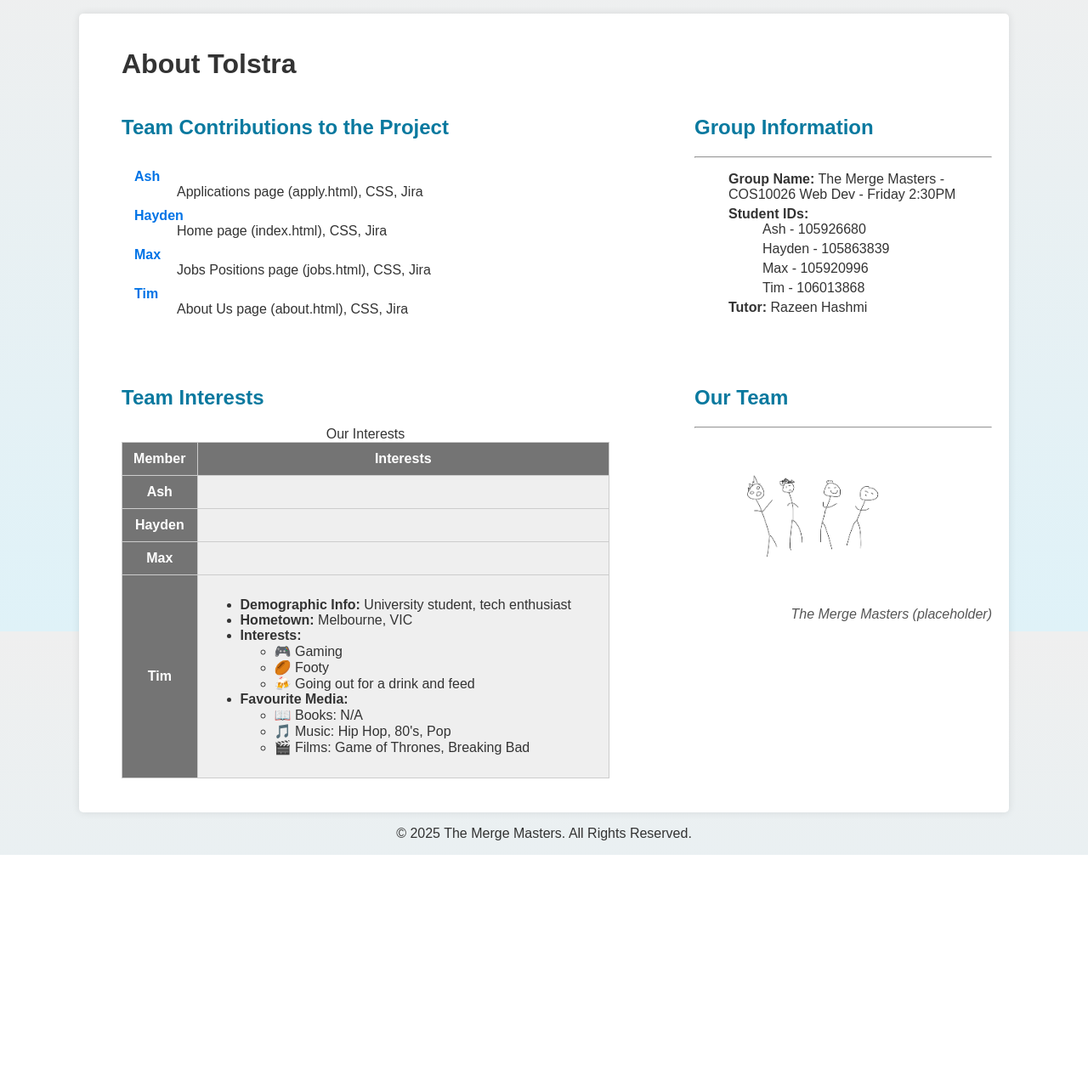
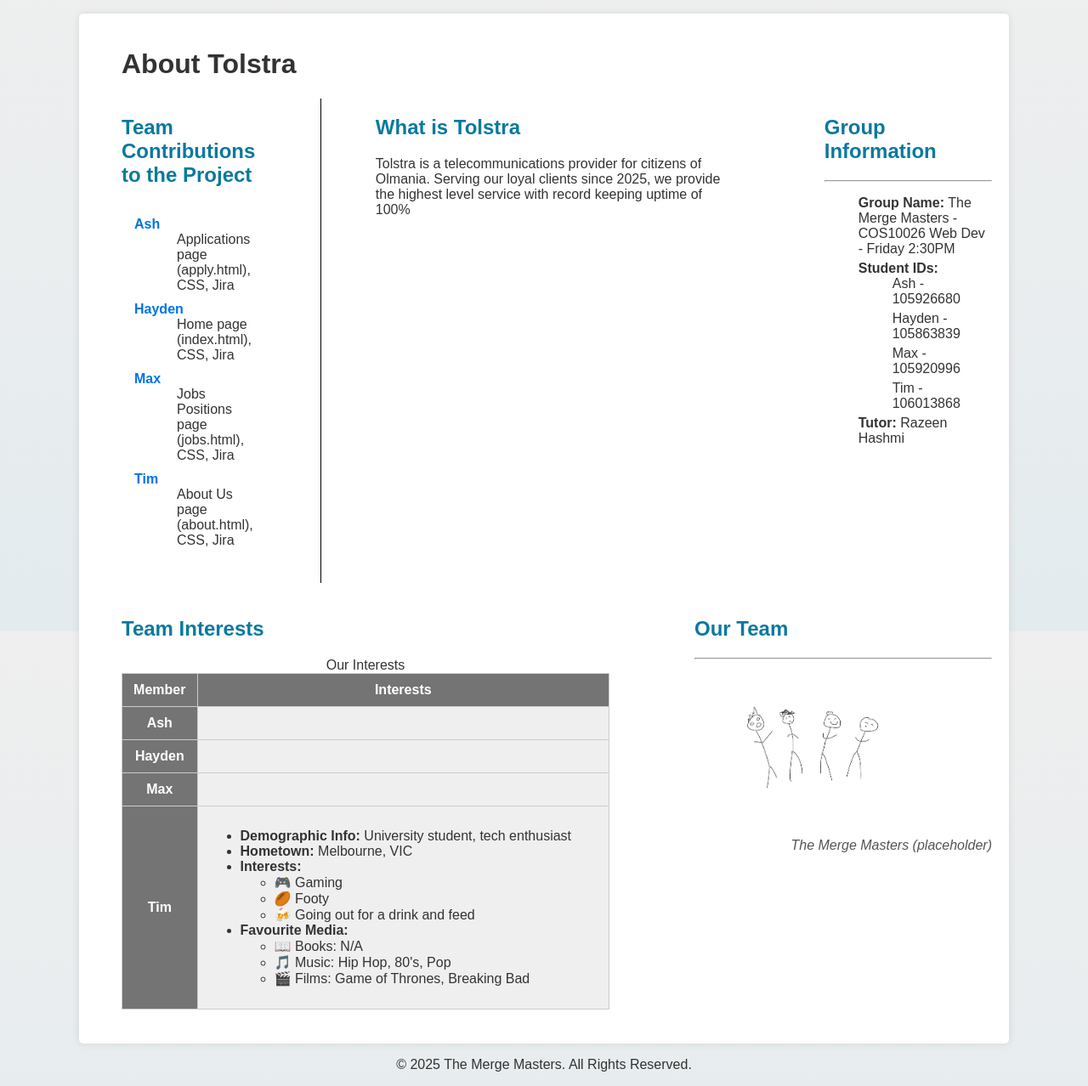
Before and after one commit to AshKmo/cos10026-part2, a PHP site: page /about.html in a window 1280 px wide. Shown: the part 57-1335 px from the top of the page at 85% size. Before the commit the page ends 1063 px from the top, so only its background shows below. Run offline with PHP 8.4, Linux system fonts and the light colour scheme.

Commit message:
Added company summary

```diff
--- a/about.html
+++ b/about.html
@@ -58,6 +58,14 @@
 						<dt>Tim</dt>
 						<dd>About Us page &#40;about.html&#41;, CSS, Jira</dd>
 					</dl>
+				</section>
+
+				<section id="company-summary">
+					<h2>What is Tolstra</h2>
+					<p>
+						Tolstra is a telecommunications provider for citizens of Olmania. Serving our loyal clients since 2025, we provide the highest level
+						service with record keeping uptime of 100%
+					</p>
 				</section>
 
 				<aside id="group-info">
--- a/styles/about-styles.css
+++ b/styles/about-styles.css
@@ -1,5 +1,5 @@
 body {
-    background-image: linear-gradient(to bottom, #efefef, #dff2f8);
+    background-image: linear-gradient(to bottom, #efefef, #e3ebee);
     background-size: cover;
     background-attachment: fixed;
     font-family: Arial, sans-serif;
@@ -132,6 +132,7 @@
 #group-info {
     float: right;
     max-width: 350px;
+    padding-left: 100px;
 }
 
 #group-info li {
@@ -145,6 +146,19 @@
     flex-shrink: 1;
     flex-basis: auto;
     align-self: auto;
+    margin-right: 4em;
+    padding-right: 4em;
+    border-right: 1px solid black;
+}
+
+#company-summary {
+    order: 0;
+    flex-grow: 1;
+    flex-shrink: 1;
+    flex-basis: auto;
+    align-self: auto;
+    max-width: max-content;
+
 }
 
 #team-interests {
```
